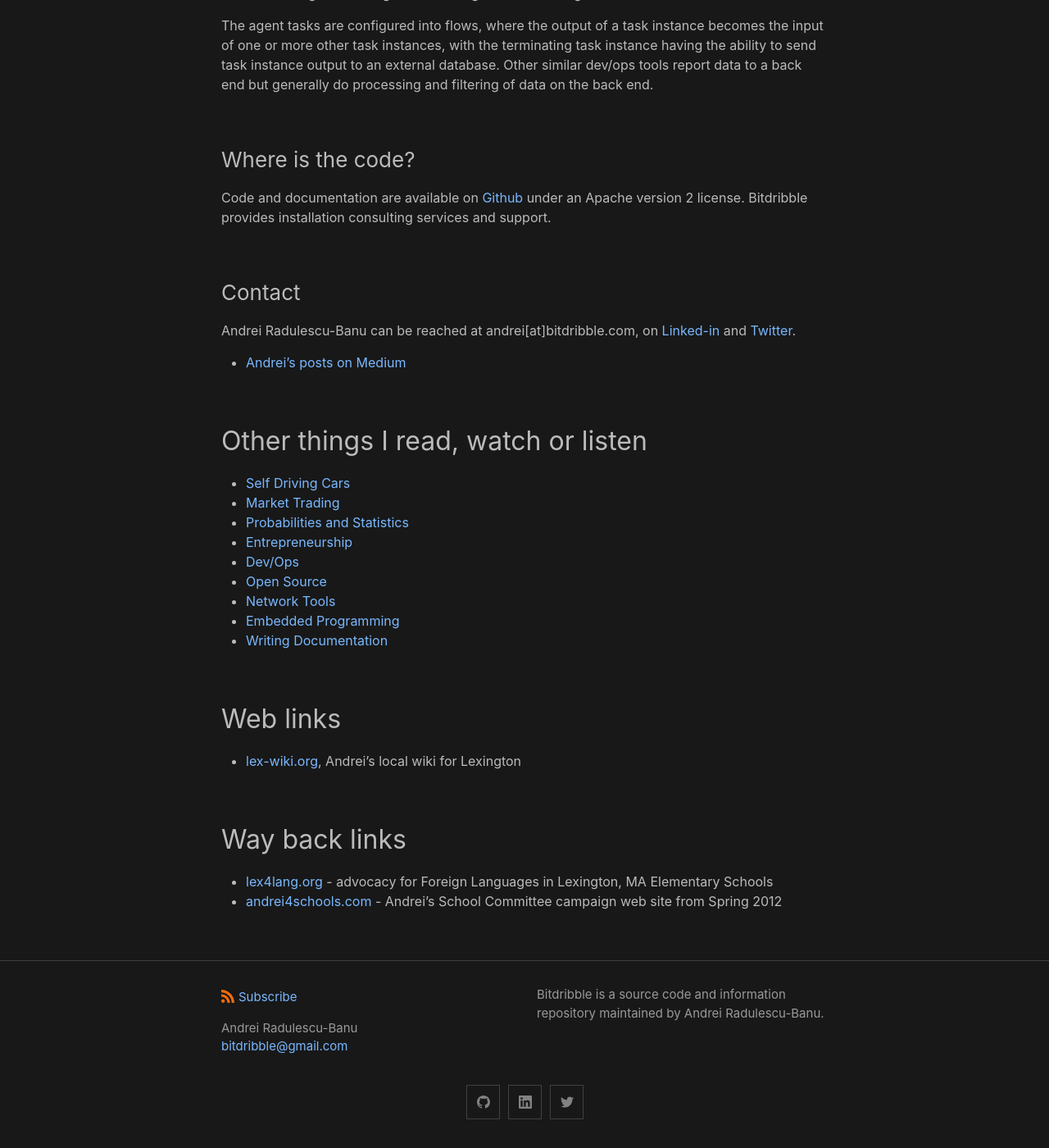
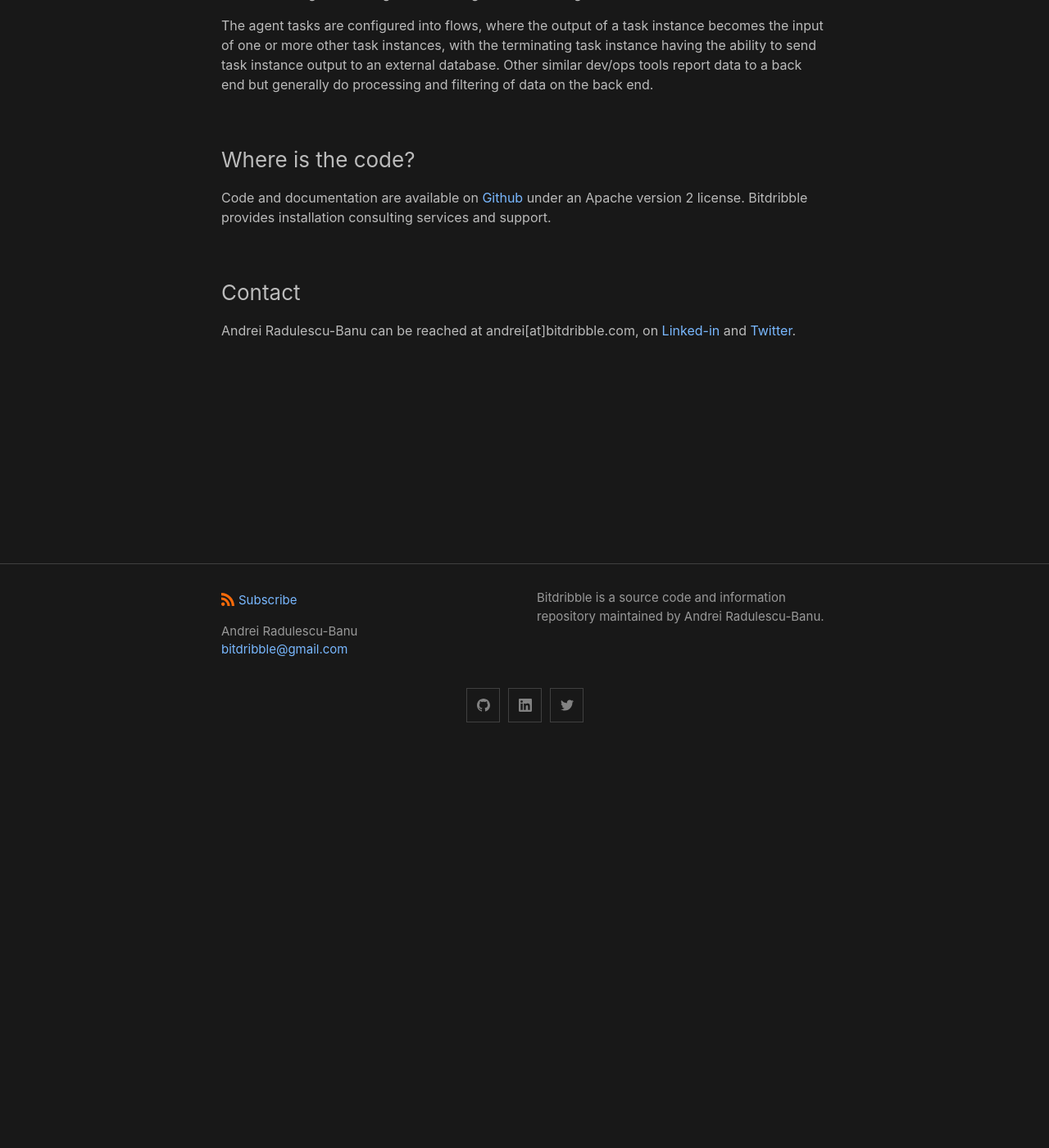
Before and after one commit to analytiq-hub/sigagent.github.io, a Jekyll site: the page built from projects.md, in a window 1280 px wide and 1400 px high, scrolled down 484 px. Shown: the whole window at 82% size. Built offline with Jekyll 4.4.1, drawn with Linux system fonts in a browser that asks for light colours.

Commit message:
*** empty log message ***

```diff
--- a/projects.md
+++ b/projects.md
@@ -17,25 +17,3 @@ Code and documentation are available on [Github](https://github.com/Bitdribble)
 
 ### Contact
 Andrei Radulescu-Banu can be reached at andrei[at]bitdribble.com, on [Linked-in](https://www.linkedin.com/in/andrei-radulescu-banu/) and [Twitter](https://twitter.com/bitdribble).
-
-
-* [Andrei's posts on Medium](medium.md)
-
-## Other things I read, watch or listen
-
-* [Self Driving Cars](self_driving_cars.md)
-* [Market Trading](market_trading.md)
-* [Probabilities and Statistics](probabilities_and_statistics.md)
-* [Entrepreneurship](entrepreneurship.md)
-* [Dev/Ops](devops.md)
-* [Open Source](open_source.md)
-* [Network Tools](network_tools.md)
-* [Embedded Programming](embedded_programming.md)
-* [Writing Documentation](writing_documentation.md)
-
-## Web links
-* <a href="http://lex-wiki.org" class="menu_link">lex-wiki.org</a>, Andrei's local wiki for Lexington
-
-## Way back links
-* <a href="https://web.archive.org/web/20150103052312/https://sites.google.com/site/lexington4languages/" class="menu_link">lex4lang.org</a> - advocacy for Foreign Languages in Lexington, MA Elementary Schools
-* <a href="http://andrei4schools.com" class="menu_link">andrei4schools.com</a> - Andrei's School Committee campaign web site from Spring 2012
```
